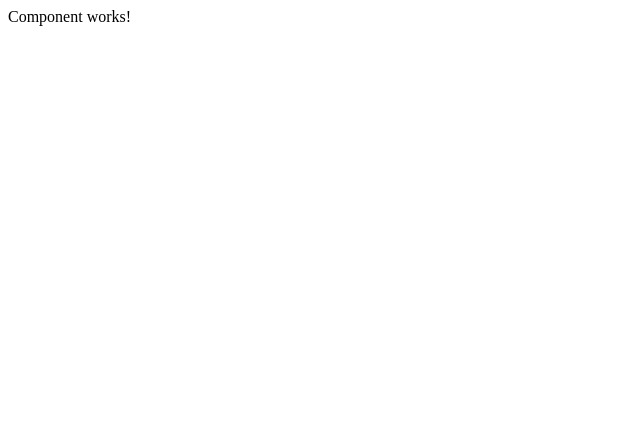
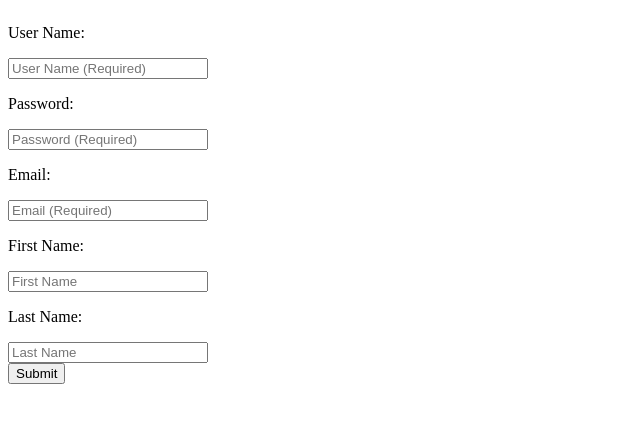
Before and after one commit to team-pfa/hunter-job-hunter, a React app: page / in a window 1280 px wide. Shown: the top 422 px of the page, without its empty margins (0-640 px from the left). Built offline with nearby package versions, Linux system fonts and the light colour scheme.

Commit message:
sign up form completed

```diff
--- a/client/components/Dashboard.jsx
+++ b/client/components/Dashboard.jsx
@@ -1,4 +1,5 @@
 import React, { Component } from 'react';
+import SignUpForm from './SignUpForm';
 
 class Dashboard extends Component {
   constructor(props) {
@@ -7,7 +8,9 @@ class Dashboard extends Component {
 
   render() {
     return (
-      <p>Component works!</p>
+      <div>
+        <SignUpForm />
+      </div>
     )
   }
 }
--- /dev/null
+++ b/client/components/SignUpForm.jsx
@@ -0,0 +1,77 @@
+import React, {  Component } from 'react';
+import '../css/SignUpForm.css';
+
+class SignUpForm extends Component {
+  constructor(props) {
+    super(props)
+    this.state = {
+      userName: '',
+      password: '',
+      firstName: '',
+      lastName: '',
+      email: ''
+    }
+
+    this.handleChange = this.handleChange.bind(this);
+    this.handleSubmit = this.handleSubmit.bind(this);
+  }
+
+  handleChange(e) {
+    const input = {
+      [e.target.name]: e.target.value
+    }
+    this.setState(input);
+  }
+
+  handleSubmit() {
+    const { userName, password, email } = this.state;
+    if (userName === '' || password === '' || email === '') {
+      alert('User name, password, or email field cannot be empty')
+    } else {
+      const data = this.state;
+
+      fetch('/signup', {
+        method: "POST",
+        mode: "cors",
+        headers: {
+          "Content-Type": "application/json"
+        },
+        body: JSON.stringify(data)
+      })
+        .then(res => res.json())
+        .then((res) => {
+          console.log(res);
+      })
+
+      this.setState({
+        userName: '',
+        password: '',
+        firstName: '',
+        lastName: '',
+        email: ''
+      })
+    }
+  }
+
+  render() {
+    return (
+      <div>
+        <div className="signup-form-container v-flex">
+          <p>User Name:</p>
+          <input type="text" name="userName" placeholder="User Name (Required)" value={this.state.userName} onChange={this.handleChange} />
+          <p>Password:</p>
+          <input type="text" name="password" placeholder="Password (Required)" value={this.state.password} onChange={this.handleChange} />
+          <p>Email:</p>
+          <input type="text" name="email" placeholder="Email (Required)" value={this.state.email} onChange={this.handleChange} />
+          <p>First Name:</p>
+          <input type="text" name="firstName" placeholder="First Name" value={this.state.firstName} onChange={this.handleChange} />
+          <p>Last Name:</p>
+          <input type="text" name="lastName" placeholder="Last Name" value={this.state.lastName} onChange={this.handleChange} />
+        </div>
+        <button onClick={this.handleSubmit}>Submit</button>
+      </div>
+    )
+  }
+}
+
+export default SignUpForm;
--- /dev/null
+++ b/client/css/SignUpForm.css
@@ -0,0 +1,3 @@
+.signup-form-container {
+  width: 200px;
+}
```
Also changed, not shown: index.html (+17 -0 lines), service-worker.js (added, +61 -0 lines).
